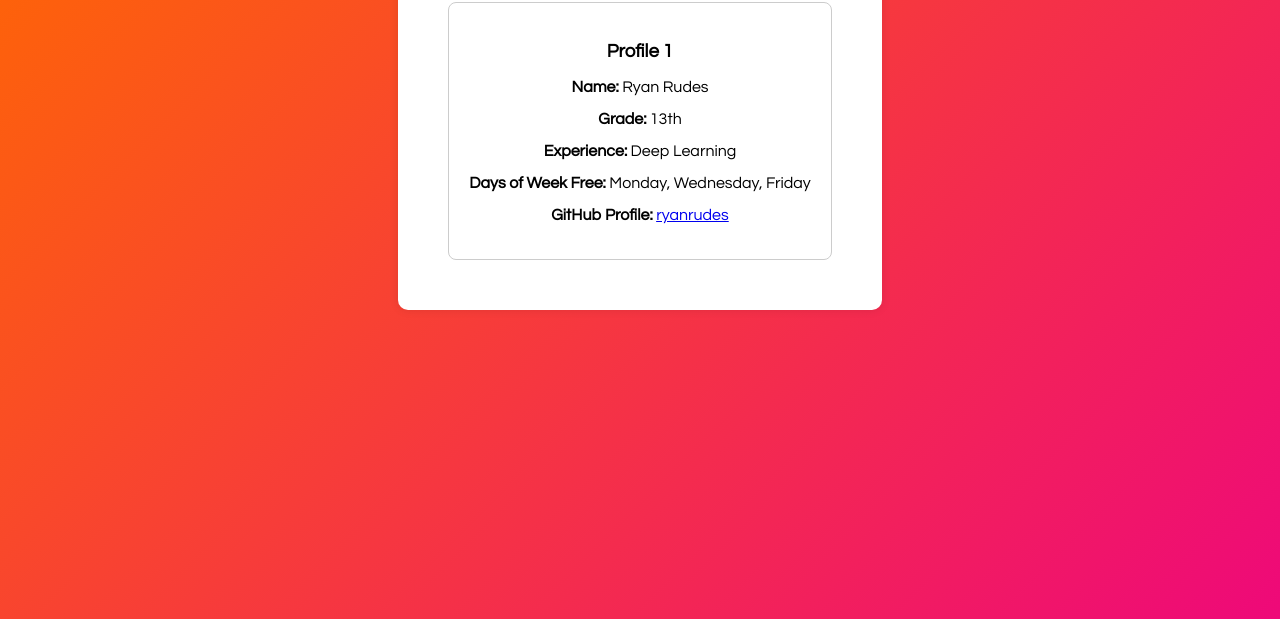
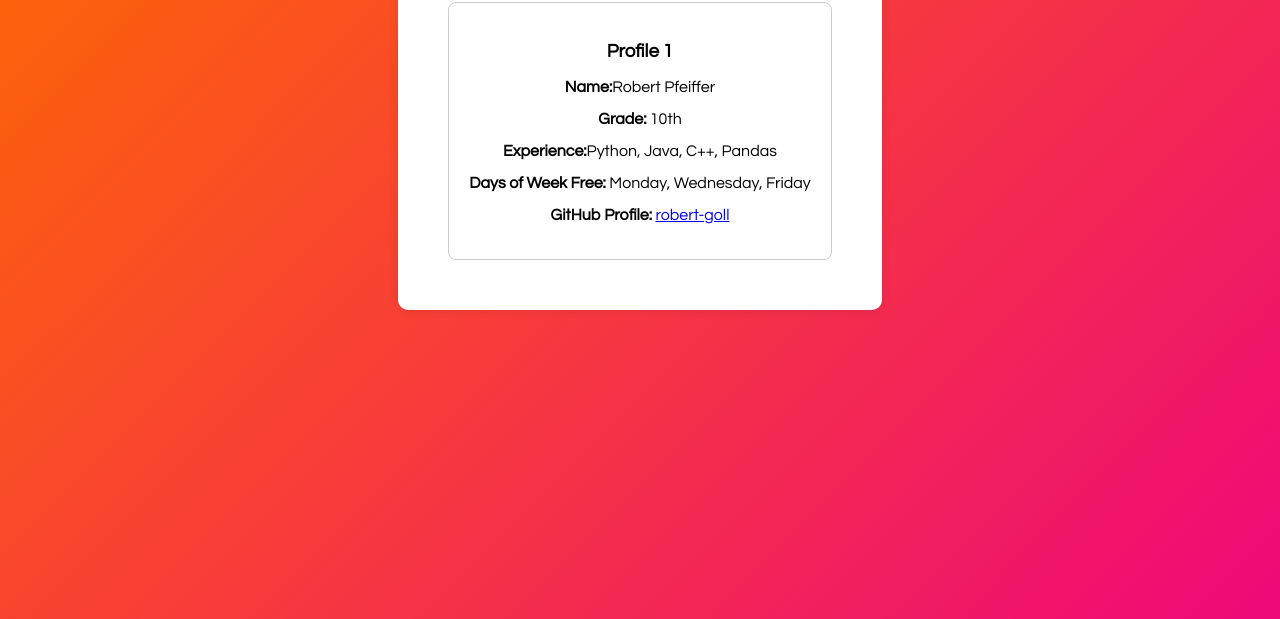
Before and after one commit to sahitid/hack-real, a plain HTML site: page index.html in a window 1280 px wide. Shown: the part 181-800 px from the top of the page. Drawn offline with Linux system fonts and the light colour scheme.

Commit message:
update profile

```diff
--- a/index.html
+++ b/index.html
@@ -22,11 +22,11 @@
         <div class="profile-card" id="profileCard">
             <h3>Profile 1</h3>
             <!-- Mock data for profile details -->
-            <p><strong>Name:</strong> Ryan Rudes</p>
-            <p><strong>Grade:</strong> 13th</p>
-            <p><strong>Experience:</strong> Deep Learning</p>
+            <p><strong>Name:</strong>Robert Pfeiffer</p>
+            <p><strong>Grade:</strong> 10th</p>
+            <p><strong>Experience:</strong>Python, Java, C++, Pandas</p>
             <p><strong>Days of Week Free:</strong> Monday, Wednesday, Friday</p>
-            <p><strong>GitHub Profile:</strong> <a href="https://github.com/ryanrudes" target="_blank">ryanrudes</a></p>
+            <p><strong>GitHub Profile:</strong> <a href="https://github.com/robert-goll" target="_blank">robert-goll</a></p>
         </div>
     </div>
 
```
